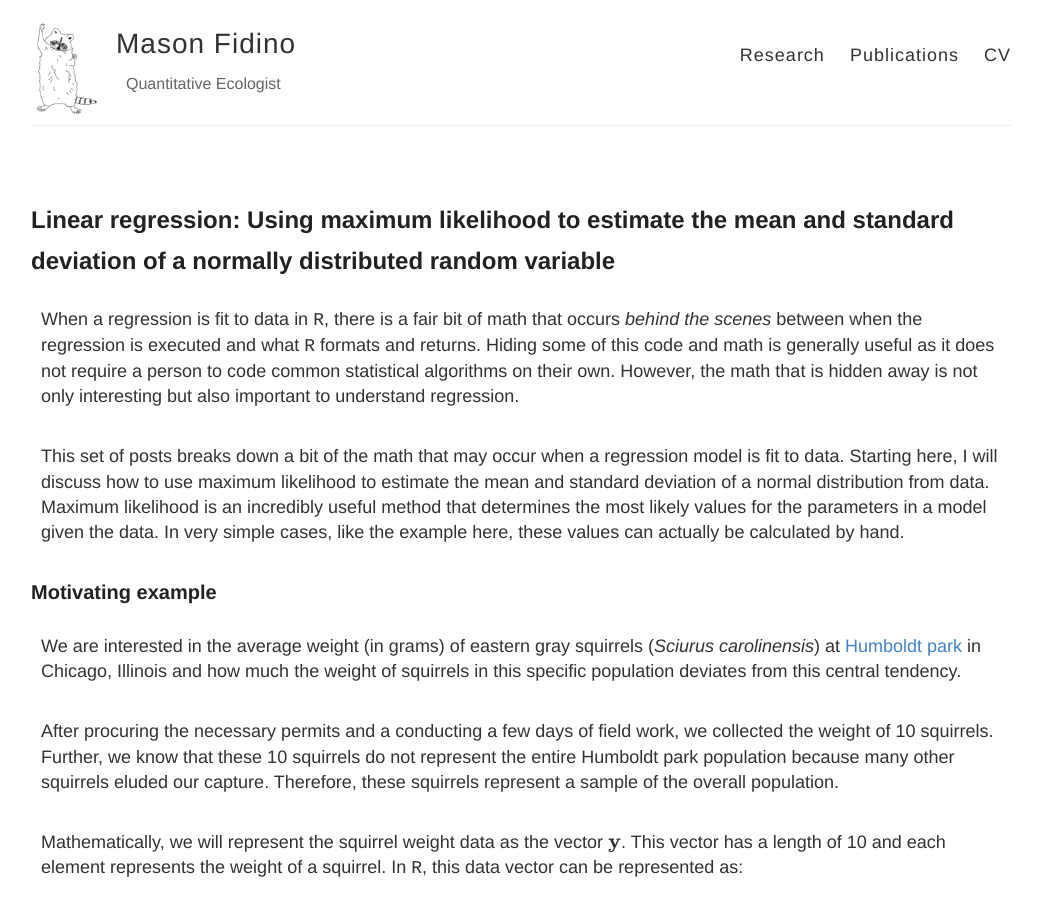
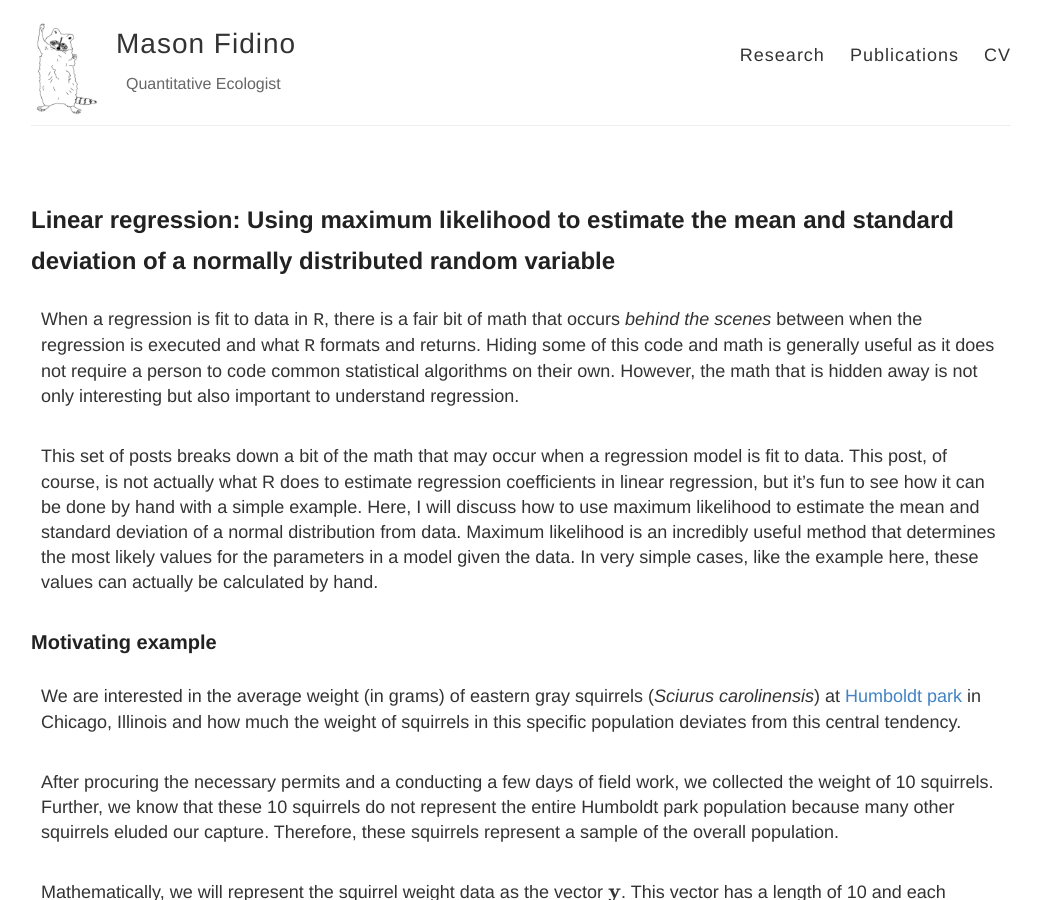
Before and after one commit to mfidino/mfidino.github.io, a Jekyll site: the page built from blog/_posts/2021-7-22-linearregression_mu_sigma.md, in a window 1280 px wide and 900 px high. Shown: the whole window, without its empty margins (119-1160 px from the left). Built offline with Jekyll 4.4.1, drawn with Linux system fonts in a browser that asks for light colours; formulas are drawn with MathJax 3; some of the changed text lies outside the part shown.

Commit message:
change dates and whatnot

```diff
--- a/blog/_posts/2019-4-22-linearregression_mu_sigma.md
+++ b/blog/_posts/2021-7-22-linearregression_mu_sigma.md
@@ -6,7 +6,7 @@ category: blog
 
 When a regression is fit to data in `R`, there is a fair bit of math that occurs *behind the scenes* between when the regression is executed and what `R` formats and returns. Hiding some of this code and math is generally useful as it does not require a person to code common statistical algorithms on their own. However, the math that is hidden away is not only interesting but also important to understand regression.
 
-This set of posts breaks down a bit of the math that may occur when a regression model is fit to data. Starting here, I will discuss how to use maximum likelihood to estimate the mean and standard deviation of a normal distribution from data. Maximum likelihood is an incredibly useful method that determines the most likely values for the parameters in a model given the data. In very simple cases, like the example here, these values can actually be calculated by hand.
+This set of posts breaks down a bit of the math that may occur when a regression model is fit to data. This post, of course, is not actually what R does to estimate regression coefficients in linear regression, but it's fun to see how it can be done by hand with a simple example. Here, I will discuss how to use maximum likelihood to estimate the mean and standard deviation of a normal distribution from data. Maximum likelihood is an incredibly useful method that determines the most likely values for the parameters in a model given the data. In very simple cases, like the example here, these values can actually be calculated by hand.
 
 
 ### Motivating example
```
Also changed, not shown: blog/_posts/2021-7-1-normal_distribution.md (renamed from blog/_posts/2019-4-20-normal_distribution.md).
